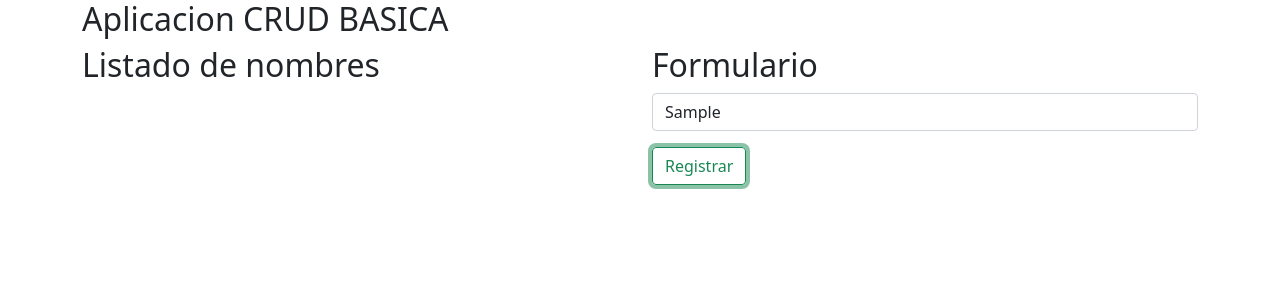
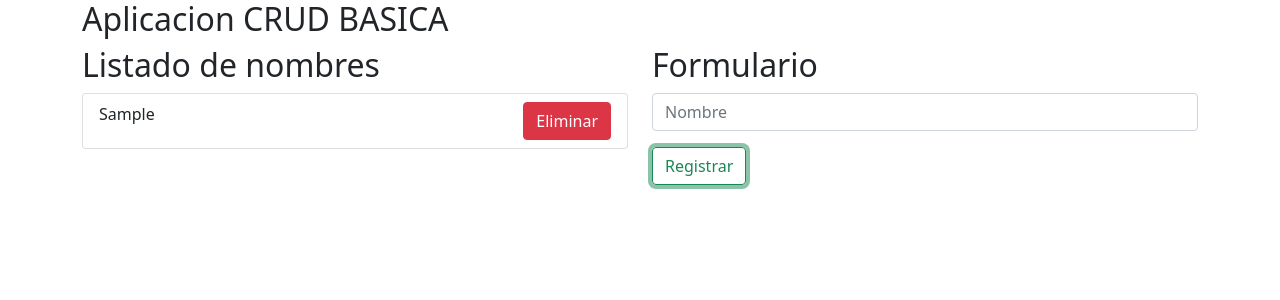
Before and after one commit to jdvpl/Aprende-React-Firebase-2021-Actualizado, a React (Create React App) app in the folder 2crudfake/: page / in a window 1280 px wide. Both pictures are taken after typing "Sample" into the empty fields and a click on the input "Registrar". Shown: the top 300 px of the page. Built offline with nearby package versions, Linux system fonts and the light colour scheme.

Commit message:
filter para quitar de la lista genera una nueva lista

```diff
--- a/2crudfake/src/components/Listadonombres.jsx
+++ b/2crudfake/src/components/Listadonombres.jsx
@@ -22,6 +22,12 @@ const Listadonombres = () => {
             data:nombre
         }
         setlistanombres([...listanombres,nuevoNombre])
+        setnombre("")
+    }
+
+    const deleteName=(id)=>{
+        const newArray=listanombres.filter(item=>item.id !== id)
+        setlistanombres(newArray)
     }
 
 
@@ -31,12 +37,18 @@ const Listadonombres = () => {
             <div className="row">
                 <div className="col-md-6">
                     <h2>Listado de nombres</h2>
+                    <ul className="list-group">
+                        {listanombres.map(item=>
+                            <li key={item.id} className="list-group-item">{item.data}
+                            <button className="btn btn-danger float-end" onClick={()=>deleteName(item.id)}>Eliminar</button>
+                            </li>)}
+                    </ul>
                 </div>
                 <div className="col-md-6">
                     <h2>Formulario</h2>
                     {error ? <div className="alert alert-danger">Por favor colocar un nombre</div>:null}
                     <form className="form-group" onSubmit={(e)=>addName(e)}>
-                        <input type="text" name="" id="" placeholder="Nombre" className="form-control mb-3" onChange={(e)=>{setnombre(e.target.value)}}/>
+                        <input type="text" name="" id="" value={nombre} placeholder="Nombre" className="form-control mb-3" onChange={(e)=>{setnombre(e.target.value)}}/>
                         <input type="submit" value="Registrar" className="btn btn-outline-success btn-block" />
                     </form>
                 </div>
```
